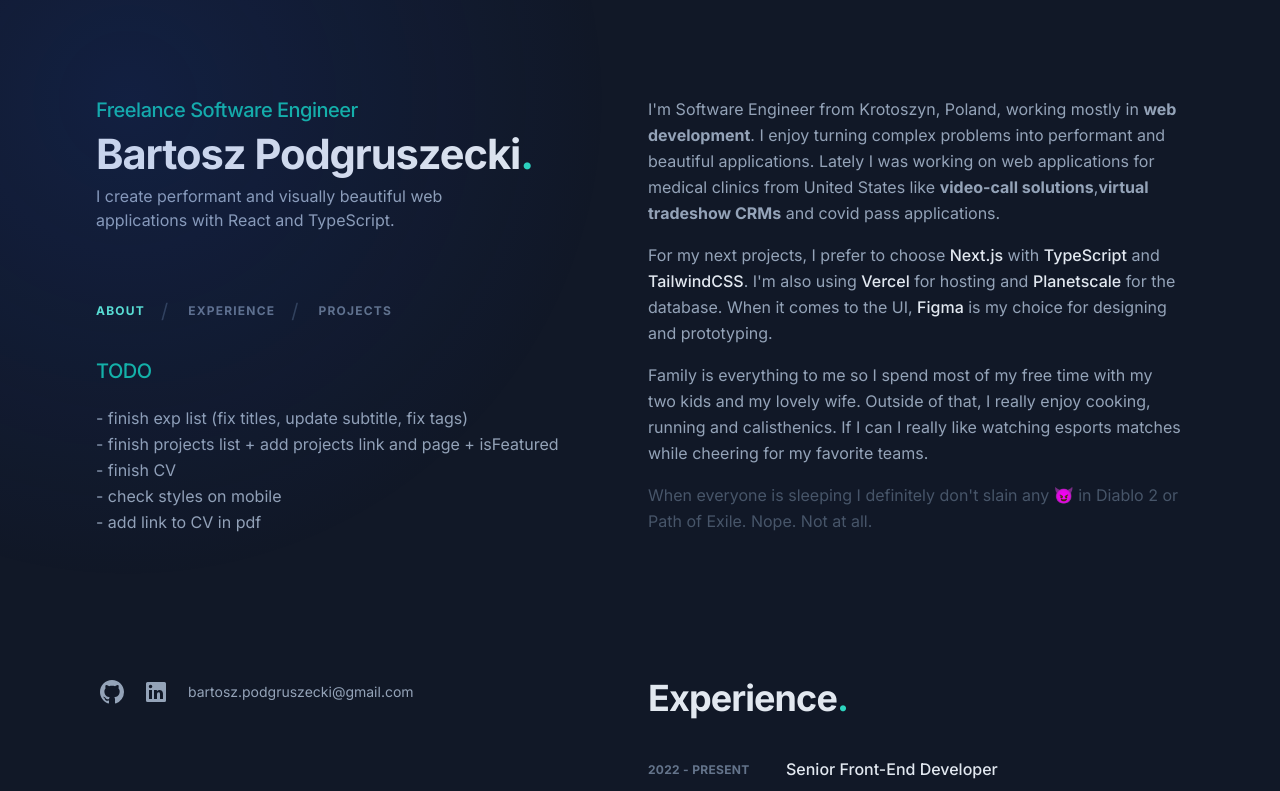
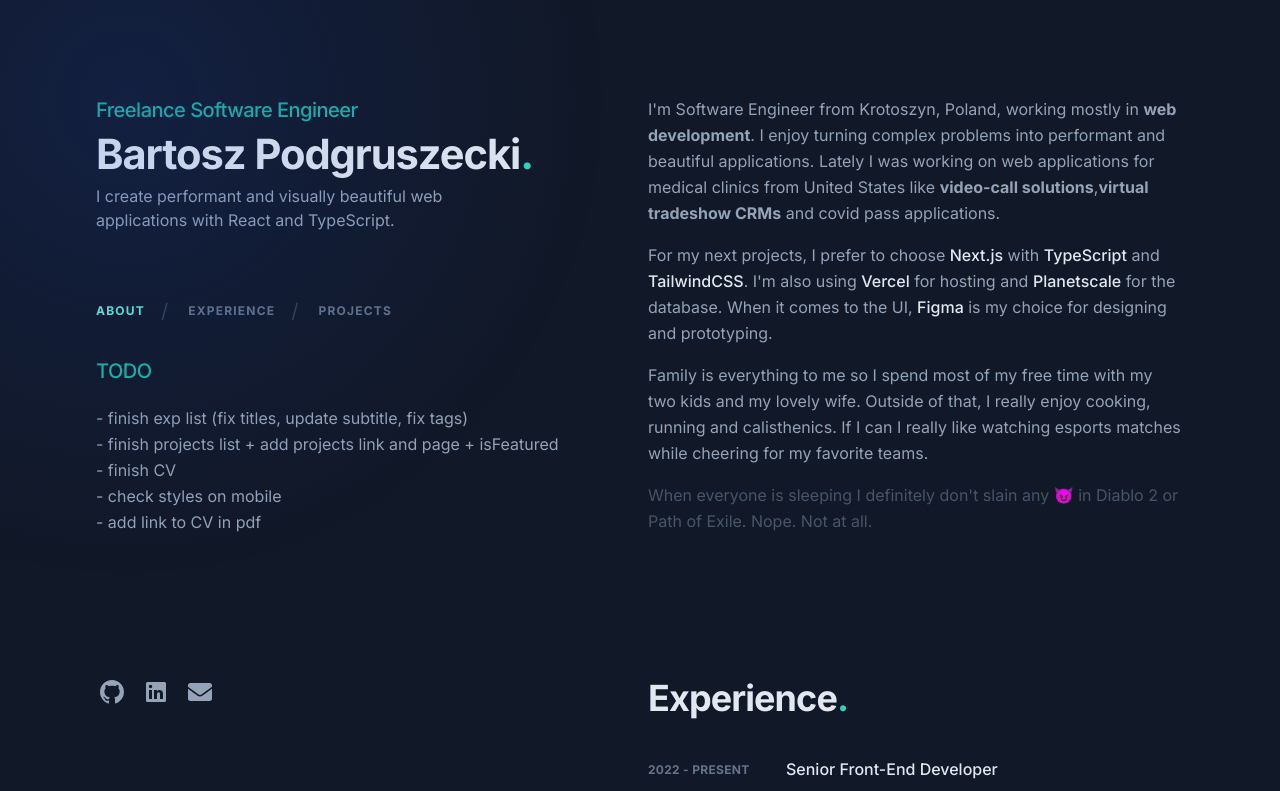
Before and after one commit to barthicus/portfolio, a Next.js app: page / in a window 1280 px wide. Shown: the top 791 px of the page. Built offline with nearby package versions, Linux system fonts and the light colour scheme.

Commit message:
Finish socials section

```diff
--- a/app/(home)/_layout/Header/Socials.tsx
+++ b/app/(home)/_layout/Header/Socials.tsx
@@ -1,3 +1,5 @@
+import { FaEnvelope } from 'react-icons/fa'
+
 export const Socials = () => {
   return (
     <ul className="ml-1 mt-8 flex items-center" aria-label="Social media">
@@ -44,11 +46,9 @@
         </a>
       </li>
       <li className="mr-5 shrink-0 text-xs">
-        <a
-          className="text-sm transition duration-300 hover:text-[#FA5252]"
-          href="mailto:bartosz.podgruszecki@gmail.com"
-        >
-          bartosz.podgruszecki@gmail.com
+        <a className="block hover:text-slate-200" href="mailto:bartosz.podgruszecki@gmail.com">
+          <span className="sr-only">Email</span>
+          <FaEnvelope className="size-6" />
         </a>
       </li>
     </ul>
```
